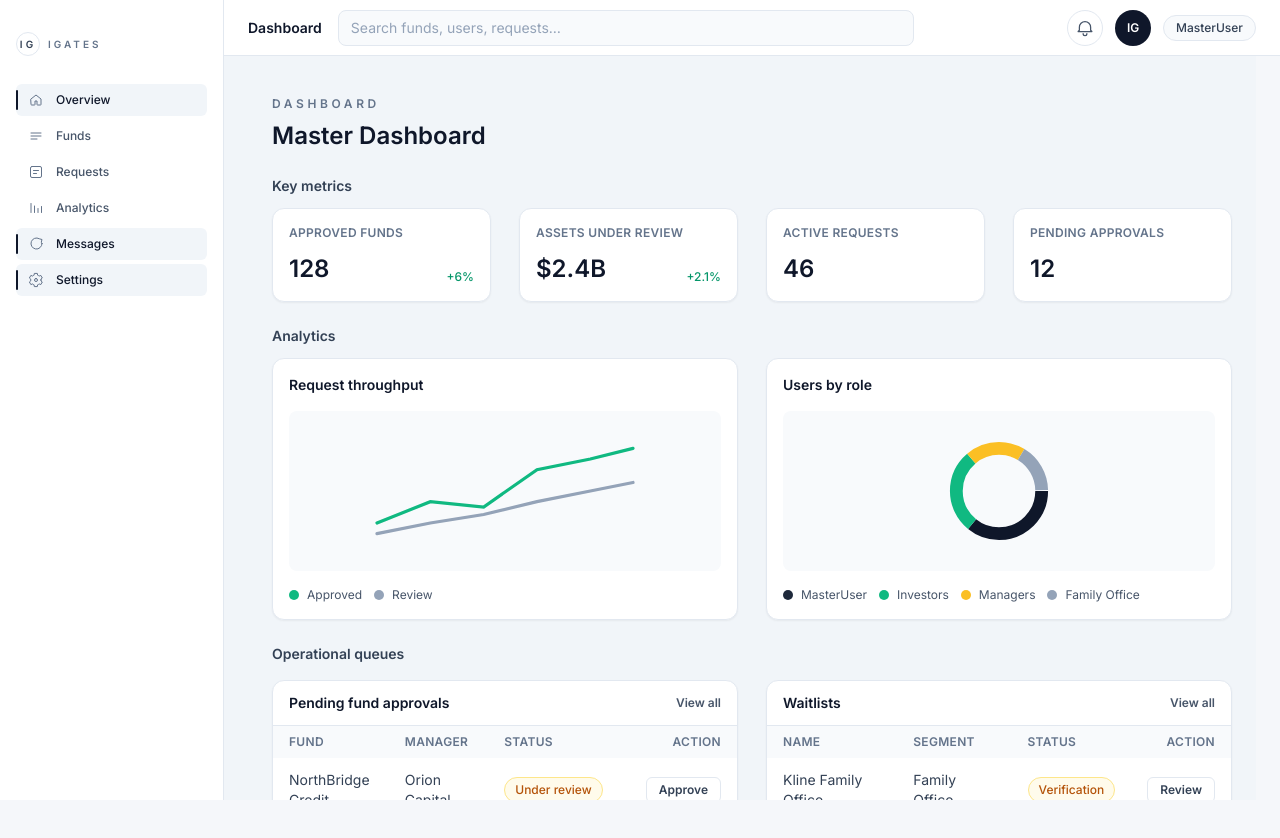
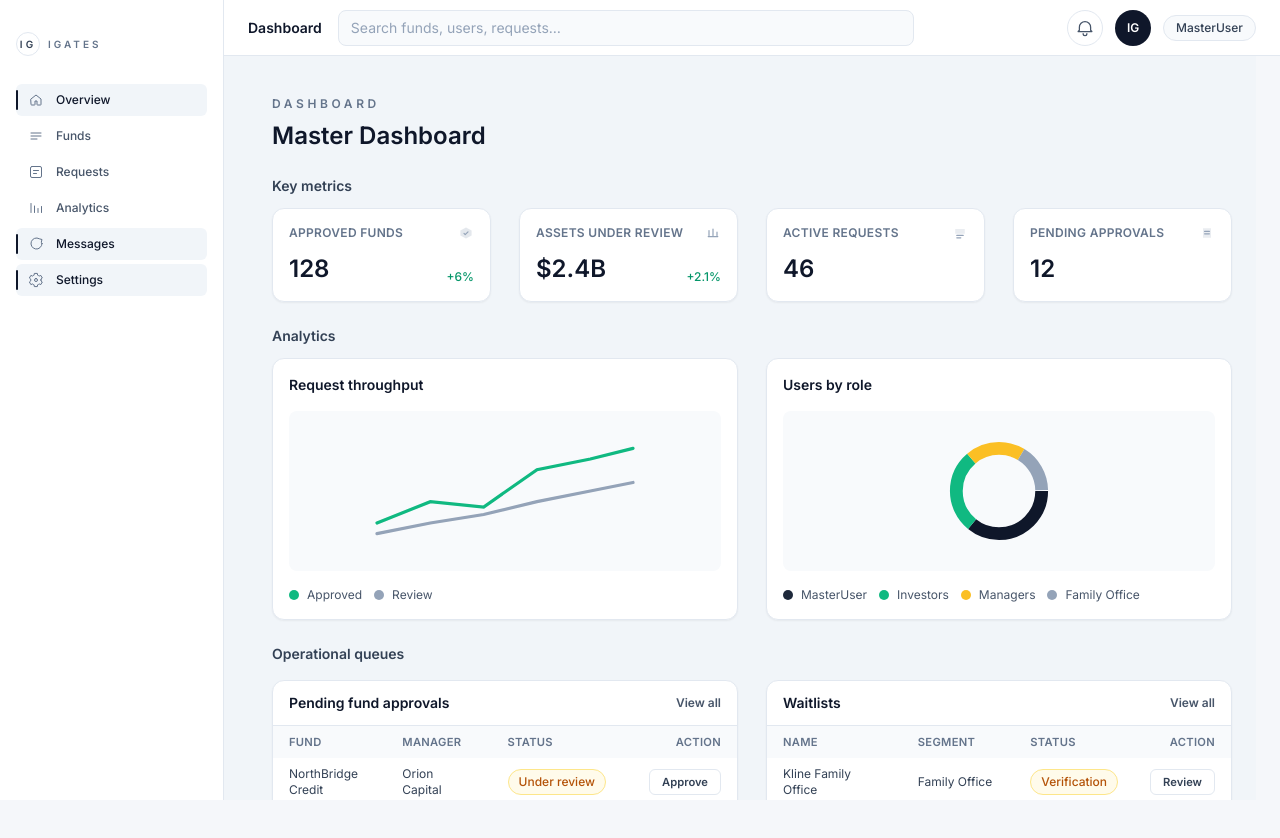
Before and after one commit to Juanherrera-123/Fund_Connect, a Next.js app: page /dashboard/master in a window 1280 px wide. Built offline with nearby package versions, Linux system fonts and the light colour scheme.

Commit message:
Update dashboard overview layout

```diff
--- a/src/app/dashboard/family-office/page.tsx
+++ b/src/app/dashboard/family-office/page.tsx
@@ -1,9 +1,65 @@
 import DashboardOverview from "@/components/dashboard/DashboardOverview";
 
+const iconClass = "h-4 w-4";
+
 const kpis = [
-  { label: "Approved Funds", value: "18" },
-  { label: "Assets Under Review", value: "$940M", trend: "+1.4%" },
-  { label: "Active Requests", value: "11" },
+  {
+    label: "Approved Funds",
+    value: "18",
+    icon: (
+      <svg viewBox="0 0 20 20" className={iconClass} aria-hidden>
+        <path
+          d="M10 3l7 4v6l-7 4-7-4V7l7-4z"
+          fill="currentColor"
+          opacity="0.25"
+        />
+        <path
+          d="M7.5 10.5l1.5 1.5 3.5-3.5"
+          fill="none"
+          stroke="currentColor"
+          strokeWidth="1.5"
+          strokeLinecap="round"
+          strokeLinejoin="round"
+        />
+      </svg>
+    ),
+  },
+  {
+    label: "Assets Under Review",
+    value: "$940M",
+    trend: "+1.4%",
+    icon: (
+      <svg viewBox="0 0 20 20" className={iconClass} aria-hidden>
+        <path
+          d="M4 14.5h12M5 13V7m5 6V5m5 8V9"
+          fill="none"
+          stroke="currentColor"
+          strokeWidth="1.5"
+          strokeLinecap="round"
+        />
+      </svg>
+    ),
+  },
+  {
+    label: "Active Requests",
+    value: "11",
+    icon: (
+      <svg viewBox="0 0 20 20" className={iconClass} aria-hidden>
+        <path
+          d="M4 5h12v6H4z"
+          fill="currentColor"
+          opacity="0.2"
+        />
+        <path
+          d="M6 13h8M6 16h5"
+          fill="none"
+          stroke="currentColor"
+          strokeWidth="1.5"
+          strokeLinecap="round"
+        />
+      </svg>
+    ),
+  },
 ];
 
 export default function FamilyOfficeDashboard() {
--- a/src/app/dashboard/fund-manager/page.tsx
+++ b/src/app/dashboard/fund-manager/page.tsx
@@ -1,9 +1,64 @@
 import DashboardOverview from "@/components/dashboard/DashboardOverview";
 
+const iconClass = "h-4 w-4";
+
 const kpis = [
-  { label: "Approved Funds", value: "6" },
-  { label: "Assets Under Review", value: "$180M" },
-  { label: "Active Requests", value: "4" },
+  {
+    label: "Approved Funds",
+    value: "6",
+    icon: (
+      <svg viewBox="0 0 20 20" className={iconClass} aria-hidden>
+        <path
+          d="M10 3l7 4v6l-7 4-7-4V7l7-4z"
+          fill="currentColor"
+          opacity="0.25"
+        />
+        <path
+          d="M7.5 10.5l1.5 1.5 3.5-3.5"
+          fill="none"
+          stroke="currentColor"
+          strokeWidth="1.5"
+          strokeLinecap="round"
+          strokeLinejoin="round"
+        />
+      </svg>
+    ),
+  },
+  {
+    label: "Assets Under Review",
+    value: "$180M",
+    icon: (
+      <svg viewBox="0 0 20 20" className={iconClass} aria-hidden>
+        <path
+          d="M4 14.5h12M5 13V7m5 6V5m5 8V9"
+          fill="none"
+          stroke="currentColor"
+          strokeWidth="1.5"
+          strokeLinecap="round"
+        />
+      </svg>
+    ),
+  },
+  {
+    label: "Active Requests",
+    value: "4",
+    icon: (
+      <svg viewBox="0 0 20 20" className={iconClass} aria-hidden>
+        <path
+          d="M4 5h12v6H4z"
+          fill="currentColor"
+          opacity="0.2"
+        />
+        <path
+          d="M6 13h8M6 16h5"
+          fill="none"
+          stroke="currentColor"
+          strokeWidth="1.5"
+          strokeLinecap="round"
+        />
+      </svg>
+    ),
+  },
 ];
 
 export default function FundManagerDashboard() {
--- a/src/app/dashboard/investor/page.tsx
+++ b/src/app/dashboard/investor/page.tsx
@@ -1,9 +1,65 @@
 import DashboardOverview from "@/components/dashboard/DashboardOverview";
 
+const iconClass = "h-4 w-4";
+
 const kpis = [
-  { label: "Approved Funds", value: "32", trend: "+4%" },
-  { label: "Assets Under Review", value: "$620M" },
-  { label: "Active Requests", value: "8" },
+  {
+    label: "Approved Funds",
+    value: "32",
+    trend: "+4%",
+    icon: (
+      <svg viewBox="0 0 20 20" className={iconClass} aria-hidden>
+        <path
+          d="M10 3l7 4v6l-7 4-7-4V7l7-4z"
+          fill="currentColor"
+          opacity="0.25"
+        />
+        <path
+          d="M7.5 10.5l1.5 1.5 3.5-3.5"
+          fill="none"
+          stroke="currentColor"
+          strokeWidth="1.5"
+          strokeLinecap="round"
+          strokeLinejoin="round"
+        />
+      </svg>
+    ),
+  },
+  {
+    label: "Assets Under Review",
+    value: "$620M",
+    icon: (
+      <svg viewBox="0 0 20 20" className={iconClass} aria-hidden>
+        <path
+          d="M4 14.5h12M5 13V7m5 6V5m5 8V9"
+          fill="none"
+          stroke="currentColor"
+          strokeWidth="1.5"
+          strokeLinecap="round"
+        />
+      </svg>
+    ),
+  },
+  {
+    label: "Active Requests",
+    value: "8",
+    icon: (
+      <svg viewBox="0 0 20 20" className={iconClass} aria-hidden>
+        <path
+          d="M4 5h12v6H4z"
+          fill="currentColor"
+          opacity="0.2"
+        />
+        <path
+          d="M6 13h8M6 16h5"
+          fill="none"
+          stroke="currentColor"
+          strokeWidth="1.5"
+          strokeLinecap="round"
+        />
+      </svg>
+    ),
+  },
 ];
 
 export default function InvestorDashboard() {
--- a/src/app/dashboard/master/page.tsx
+++ b/src/app/dashboard/master/page.tsx
@@ -1,10 +1,86 @@
 import DashboardOverview from "@/components/dashboard/DashboardOverview";
 
+const iconClass = "h-4 w-4";
+
 const kpis = [
-  { label: "Approved Funds", value: "128", trend: "+6%" },
-  { label: "Assets Under Review", value: "$2.4B", trend: "+2.1%" },
-  { label: "Active Requests", value: "46" },
-  { label: "Pending Approvals", value: "12" },
+  {
+    label: "Approved Funds",
+    value: "128",
+    trend: "+6%",
+    icon: (
+      <svg viewBox="0 0 20 20" className={iconClass} aria-hidden>
+        <path
+          d="M10 3l7 4v6l-7 4-7-4V7l7-4z"
+          fill="currentColor"
+          opacity="0.25"
+        />
+        <path
+          d="M7.5 10.5l1.5 1.5 3.5-3.5"
+          fill="none"
+          stroke="currentColor"
+          strokeWidth="1.5"
+          strokeLinecap="round"
+          strokeLinejoin="round"
+        />
+      </svg>
+    ),
+  },
+  {
+    label: "Assets Under Review",
+    value: "$2.4B",
+    trend: "+2.1%",
+    icon: (
+      <svg viewBox="0 0 20 20" className={iconClass} aria-hidden>
+        <path
+          d="M4 14.5h12M5 13V7m5 6V5m5 8V9"
+          fill="none"
+          stroke="currentColor"
+          strokeWidth="1.5"
+          strokeLinecap="round"
+        />
+      </svg>
+    ),
+  },
+  {
+    label: "Active Requests",
+    value: "46",
+    icon: (
+      <svg viewBox="0 0 20 20" className={iconClass} aria-hidden>
+        <path
+          d="M4 5h12v6H4z"
+          fill="currentColor"
+          opacity="0.2"
+        />
+        <path
+          d="M6 13h8M6 16h5"
+          fill="none"
+          stroke="currentColor"
+          strokeWidth="1.5"
+          strokeLinecap="round"
+        />
+      </svg>
+    ),
+  },
+  {
+    label: "Pending Approvals",
+    value: "12",
+    icon: (
+      <svg viewBox="0 0 20 20" className={iconClass} aria-hidden>
+        <path
+          d="M5 4h10v12H5z"
+          fill="currentColor"
+          opacity="0.2"
+        />
+        <path
+          d="M7 8h6M7 11h6"
+          fill="none"
+          stroke="currentColor"
+          strokeWidth="1.5"
+          strokeLinecap="round"
+        />
+      </svg>
+    ),
+  },
 ];
 
 export default function MasterDashboard() {
--- a/src/components/dashboard/DataTable.tsx
+++ b/src/components/dashboard/DataTable.tsx
@@ -36,8 +36,8 @@ export default function DataTable({
         </button>
       </div>
       <div className="overflow-x-auto">
-        <table className="w-full text-left text-sm">
-          <thead className="bg-slate-50 text-xs uppercase tracking-wide text-slate-500">
+        <table className="w-full text-left text-xs">
+          <thead className="bg-slate-50 text-[0.7rem] uppercase tracking-wide text-slate-500">
             <tr>
               {columns.map((column) => (
                 <th key={column.key} className={`px-4 py-2 ${column.className ?? ""}`}>
@@ -48,23 +48,34 @@ export default function DataTable({
             </tr>
           </thead>
           <tbody className="divide-y divide-slate-100">
-            {rows.map((row) => (
+            {rows.length > 0 ? (
+              rows.map((row) => (
                 <tr key={row.id} className="text-slate-700">
                   {columns.map((column) => (
-                  <td key={`${row.id}-${column.key}`} className="px-4 py-3">
+                    <td key={`${row.id}-${column.key}`} className="px-4 py-2">
                       {row[column.key]}
                     </td>
                   ))}
-                <td className="px-4 py-3 text-right">
+                  <td className="px-4 py-2 text-right">
                     <button
                       type="button"
-                    className="rounded-md border border-slate-200 px-3 py-1 text-xs font-semibold text-slate-700 hover:border-slate-300 hover:text-slate-900"
+                      className="rounded-md border border-slate-200 px-3 py-1 text-[0.7rem] font-semibold text-slate-700 hover:border-slate-300 hover:text-slate-900"
                     >
                       {actionLabel}
                     </button>
                   </td>
                 </tr>
-            ))}
+              ))
+            ) : (
+              <tr>
+                <td
+                  colSpan={columns.length + 1}
+                  className="px-4 py-6 text-center text-xs font-medium text-slate-500"
+                >
+                  No pending requests
+                </td>
+              </tr>
+            )}
           </tbody>
         </table>
       </div>
--- a/src/components/dashboard/KpiCard.tsx
+++ b/src/components/dashboard/KpiCard.tsx
@@ -1,13 +1,19 @@
+import type { ReactNode } from "react";
+
 export type KpiCardProps = {
   label: string;
   value: string;
   trend?: string;
+  icon?: ReactNode;
 };
 
-export default function KpiCard({ label, value, trend }: KpiCardProps) {
+export default function KpiCard({ label, value, trend, icon }: KpiCardProps) {
   return (
     <div className="rounded-xl border border-slate-200 bg-white p-4 shadow-sm">
-      <p className="text-xs font-semibold uppercase tracking-wide text-slate-500">{label}</p>
+      <div className="flex items-center justify-between gap-2">
+        <p className="text-xs font-semibold uppercase tracking-wide text-slate-500">{label}</p>
+        {icon ? <span className="text-slate-400">{icon}</span> : null}
+      </div>
       <div className="mt-3 flex items-end justify-between">
         <p className="text-2xl font-semibold text-slate-900">{value}</p>
         {trend ? (
```
Lines whose indentation alone changed are shown as unchanged.
